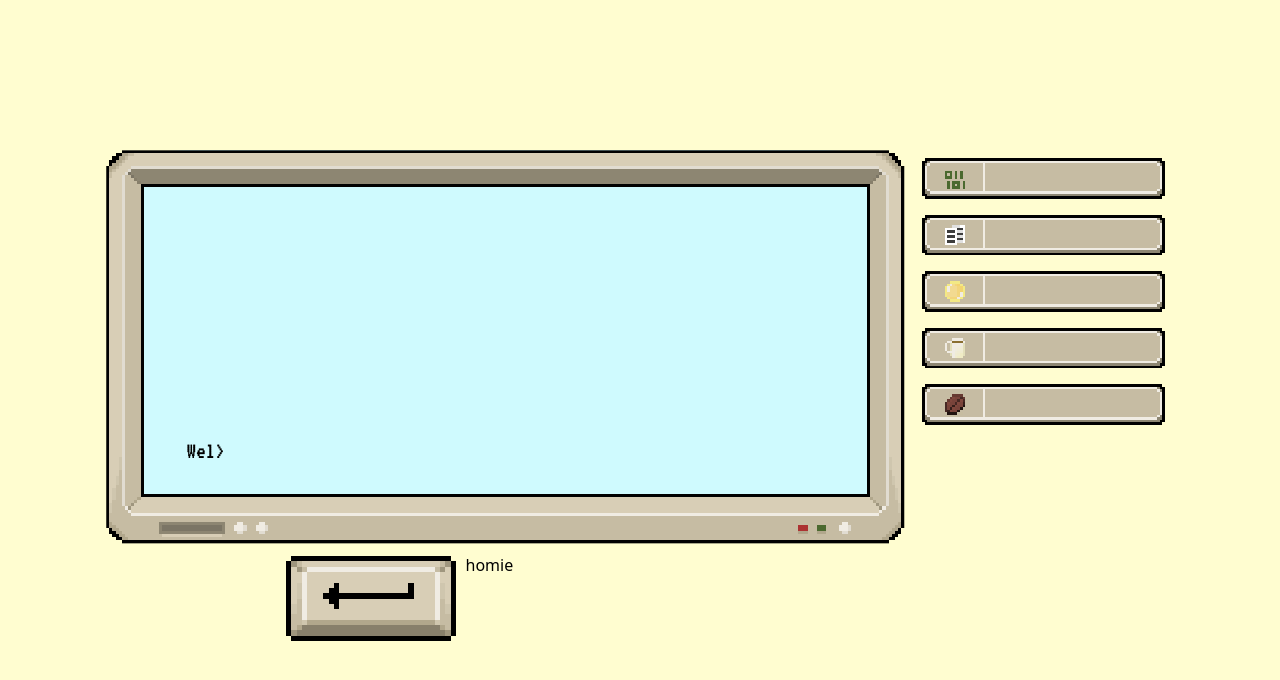
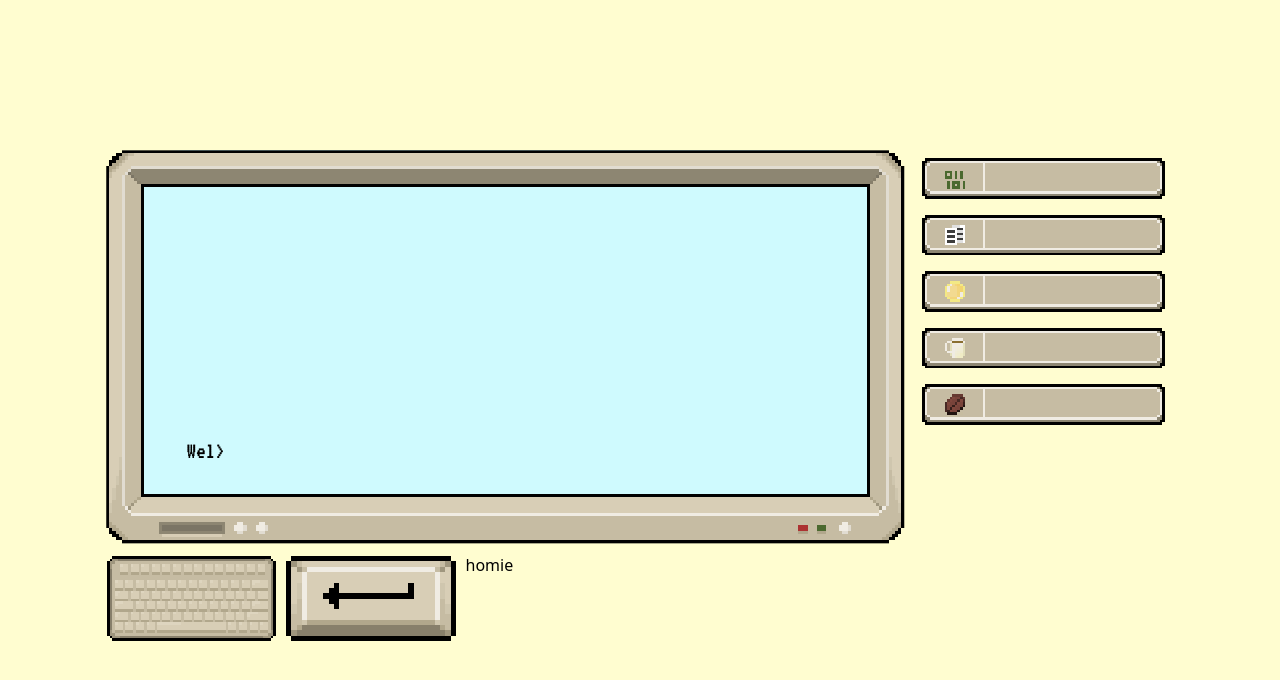
Before and after one commit to bls0053/Clicker-Site, a SvelteKit app: page / in a window 1280 px wide. Shown: the top 680 px of the page. Built offline with nearby package versions, Linux system fonts and the light colour scheme.

Commit message:
renamed component

```diff
--- a/src/routes/+page.svelte
+++ b/src/routes/+page.svelte
@@ -34,6 +34,7 @@
 	import Monitor from '$lib/components/style/Monitor.svelte';
 	import MonitorLeft from '$lib/components/style/MonitorLeft.svelte';
 	import MonitorRight from '$lib/components/style/MonitorRight.svelte';
+	import KeyButton from '$lib/components/buttons/KeyButton.svelte';
 	import Enter from '$lib/components/buttons/Enter.svelte';
 	import { onMount } from 'svelte';
 	import NumDisplay from '$lib/components/displays/NumDisplay.svelte';
@@ -150,10 +151,11 @@
         </div>
 
         <div class="col-span-5 lg:col-span-2 row-span-1 relative bg-slate-0">
+            <KeyButton store={count_char} paused={paused}/>
         </div>
 
         <div class="col-span-5 lg:col-start-3 lg:col-span-2 row-start-6 lg:row-start-5 row-span-1 bg-slate-0">
-            <Enter ></Enter>
+            <Enter></Enter>
         </div>
 
         <div class="col-start-6 lg:col-start-5 col-span-7 lg:col-span-5 row-span-2 bg-slate-0">
```
Also changed, not shown: src/lib/components/buttons/KeyButton.svelte (renamed from src/lib/components/buttons/keyboard.svelte).
